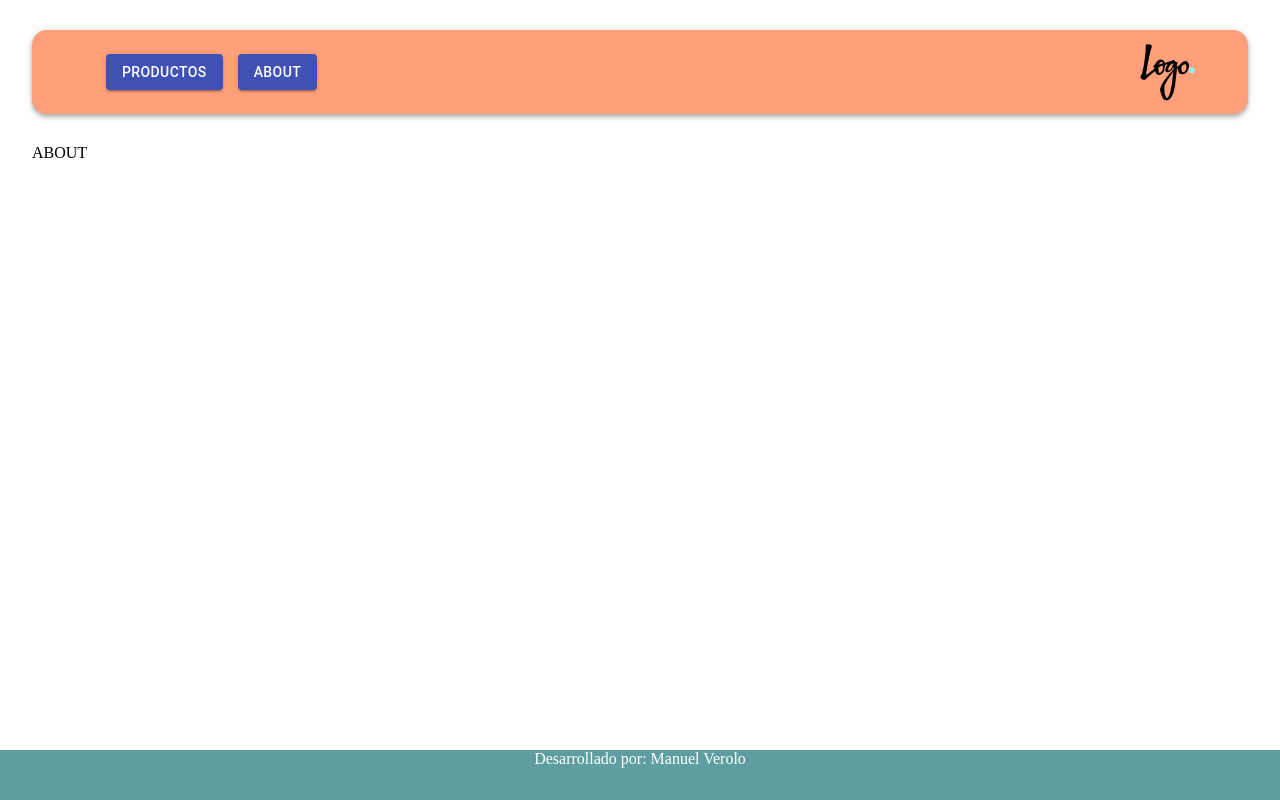
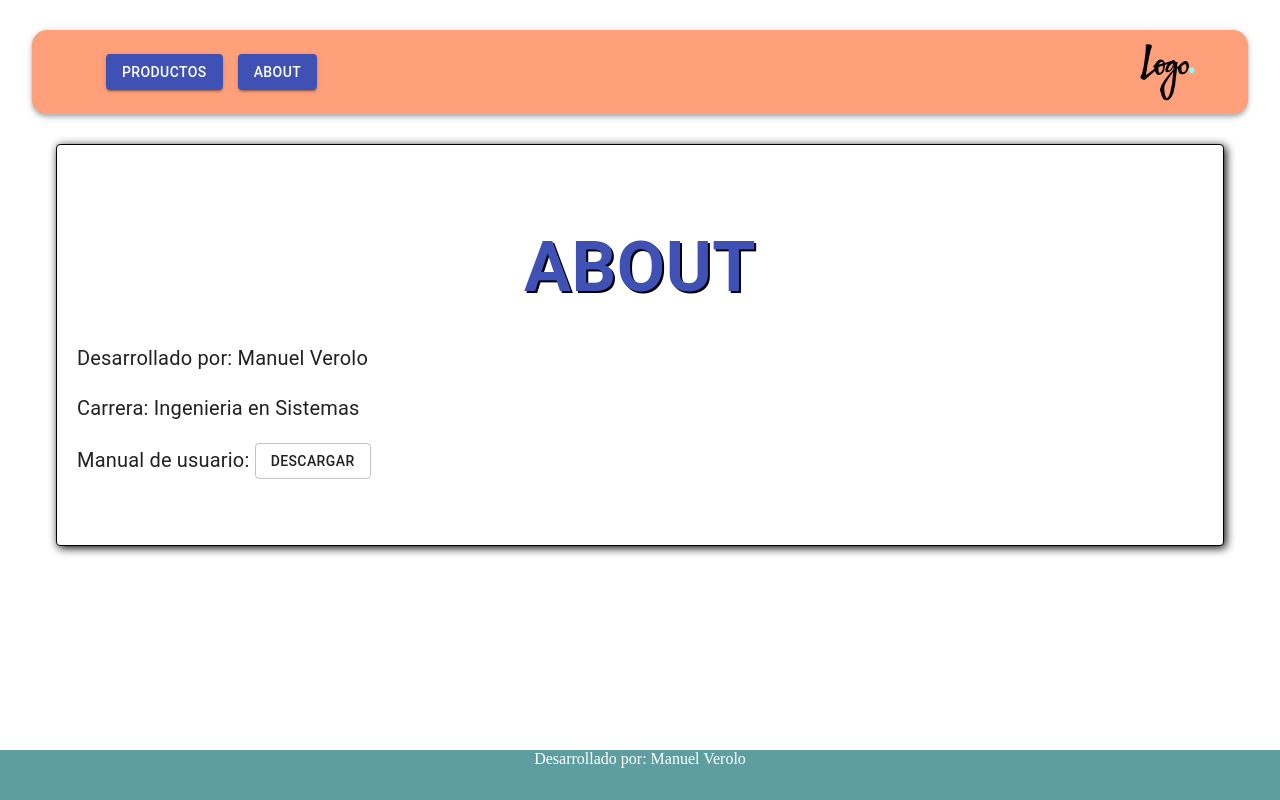
Before and after one commit to ManuVerolo/FinalMCGA2021, a React (Create React App) app in the folder client/: page /about in a window 1280 px wide. Built offline with nearby package versions, Linux system fonts and the light colour scheme.

Commit message:
Agrego section about

```diff
--- a/client/src/components/About/About.js
+++ b/client/src/components/About/About.js
@@ -1,11 +1,24 @@
 import React from 'react'
-
+import { Container, Grow, Grid, Paper, Typography, Button } from '@material-ui/core';
+import useStyles from './styles';
+import pdf from '../../images/ManualDeUsuario.pdf';
 const About = () => {
-    const state = null;
+    const classes = useStyles();
     return (
-        <div>
-            ABOUT
-        </div>
+        <Grow in>
+        <Container>
+            <Grid container alignItems="stretch" spacing={3}>
+                <Grid item xs={12} sm={12}>
+                    <Paper className={classes.paper}>
+                        <Typography className={classes.title} variant="h6">ABOUT</Typography>
+                        <Typography className={classes.details}>Desarrollado por: Manuel Verolo</Typography>
+                        <Typography className={classes.details}>Carrera: Ingenieria en Sistemas</Typography>
+                        <Typography className={classes.details}>Manual de usuario: <Button variant="outlined" download  href={pdf}>Descargar</Button></Typography>
+                    </Paper>
+                </Grid>
+            </Grid>
+        </Container>
+    </Grow>
     )
 }
 
--- a/client/src/components/About/styles.js
+++ b/client/src/components/About/styles.js
@@ -0,0 +1,25 @@
+import { makeStyles } from '@material-ui/core/styles';
+
+export default makeStyles((theme) => ({
+  paper: {
+    height: '400px',
+    alignContent: 'center',
+    alignItems: 'center',
+    justifyContent: 'center',
+    border: '1px solid #000',
+    boxShadow: '2px 2px 10px #000',
+  },
+  title: {
+    fontSize: '70px',
+    fontWeight: 'bold',
+    color: '#3f51b5',
+    marginBottom: '20px',
+    textAlign: 'center',
+    textShadow: '2px 2px #000',
+  },
+  details: {
+    fontSize: '20px',
+    marginLeft: '20px',
+    marginTop: '20px',
+  }
+}));
```
Also changed, not shown: 1 other file (tests, documents, lock files or other folders).
